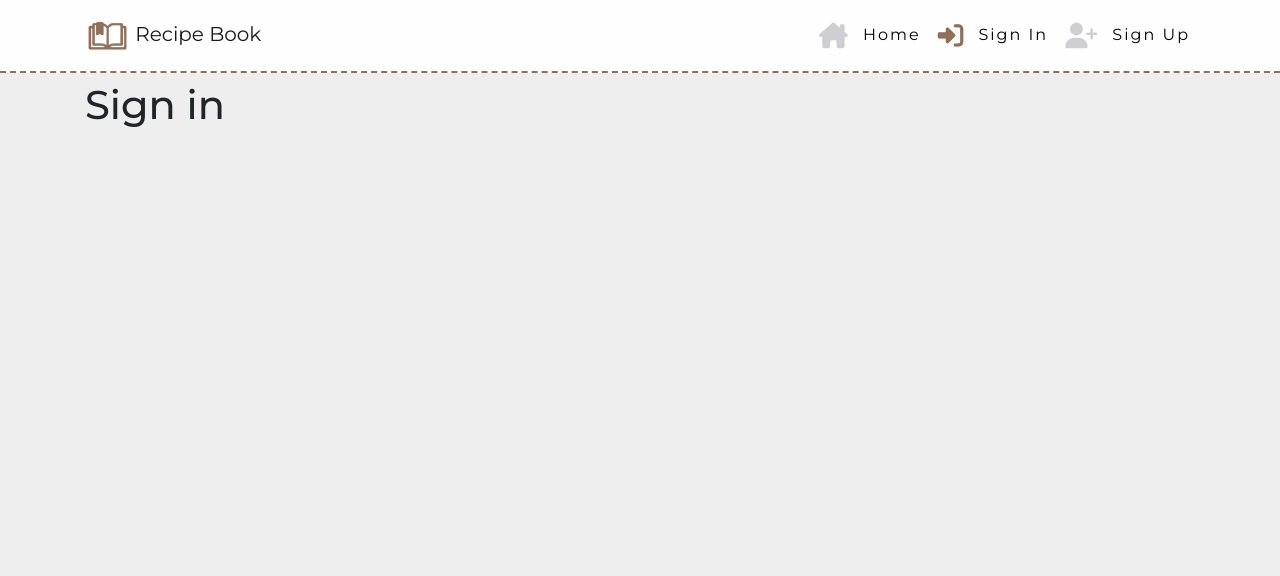
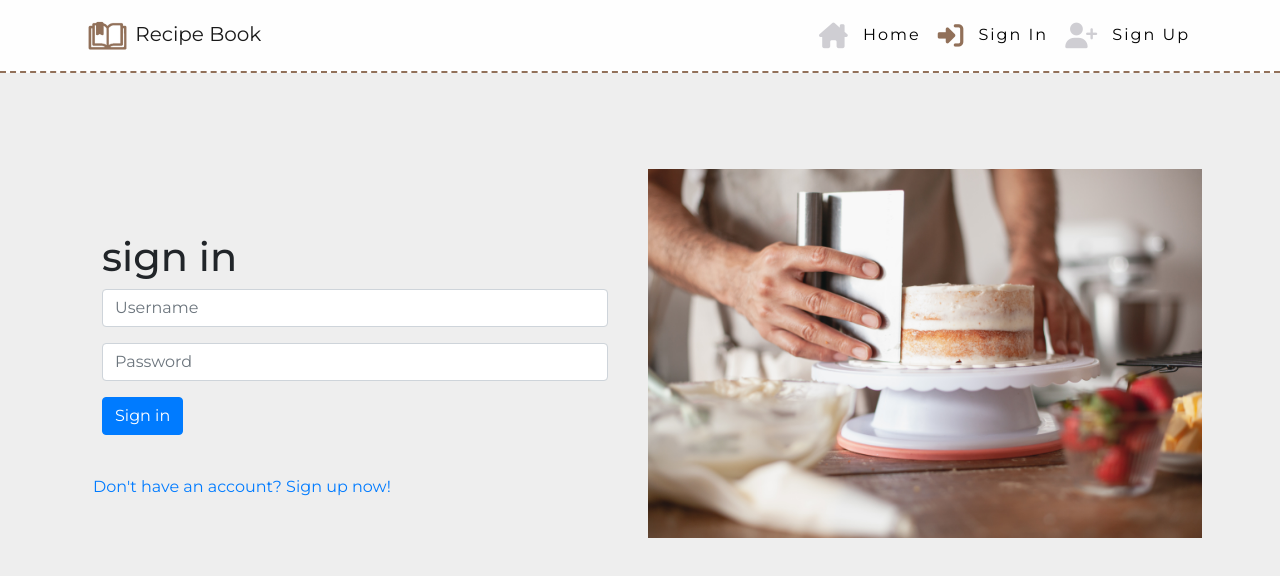
Before and after one commit to AlexanderJWard/recipe-book, a React (Create React App) app: page /signin in a window 1280 px wide. Shown: the top 576 px of the page. Built offline with nearby package versions, Linux system fonts and the light colour scheme.

Commit message:
Add SignIn page and event handling

```diff
--- a/src/App.js
+++ b/src/App.js
@@ -4,6 +4,7 @@
 import {Route,Switch} from 'react-router-dom';
 import './api/axiosDefaults';
 import SignUpForm from './pages/auth/SignUpForm';
+import SignInForm from './pages/auth/SignInForm';
 
 function App() {
 
@@ -16,7 +17,7 @@
       <Container className={styles.Main}>
         <Switch>
           <Route exact path="/" render={() => <h1>Home page</h1>} />
-          <Route exact path="/signin" render={() => <h1>Sign in</h1>} />
+          <Route exact path="/signin" render={() => <SignInForm />} />
           <Route exact path="/signup" render={() => <SignUpForm />} />
           <Route render={() =><p>Page not found!</p>} />
         </Switch>
--- /dev/null
+++ b/src/pages/auth/SignInForm.js
@@ -0,0 +1,103 @@
+import React, { useState } from "react";
+import Form from "react-bootstrap/Form";
+import Alert from "react-bootstrap/Alert";
+import Button from "react-bootstrap/Button";
+import Col from "react-bootstrap/Col";
+import Row from "react-bootstrap/Row";
+import Image from "react-bootstrap/Image";
+import Container from "react-bootstrap/Container";
+import SignUp from "../../assets/SignUp.jpg";
+import { Link, useHistory } from "react-router-dom";
+
+import styles from "../../styles/SignInUpForm.module.css";
+import axios from "axios";
+
+function SignInForm() {
+  const [signInData, setSignInData] = useState({
+    username: "",
+    password: "",
+  });
+
+  const { username, password } = signInData;
+
+  const [errors, setErrors] = useState({});
+
+  const handleChange = (event) => {
+    setSignInData({
+      ...signInData,
+      [event.target.name]: event.target.value,
+    });
+  };
+
+  const history = useHistory();
+
+  const handleSubmit = async (event) => {
+    event.preventDefault();
+    try {
+      await axios.post("/dj-rest-auth/login/", signInData);
+      history.push("/");
+    } catch (err) {
+      setErrors(err.response?.data);
+    }
+  };
+
+  return (
+    <Row>
+      <Col className="my-auto p-0 p-md-2" md={6}>
+        <Container className={`p-4`}>
+          <h1>sign in</h1>
+          <Form onSubmit={handleSubmit}>
+            <Form.Group controlId="username">
+              <Form.Label className="d-none">Username</Form.Label>
+              <Form.Control
+                type="text"
+                placeholder="Username"
+                name="username"
+                value={username}
+                onChange={handleChange}
+              />
+            </Form.Group>
+            {errors.username?.map((message, idx) => (
+              <Alert variant="warning" key={idx}>
+                {message}
+              </Alert>
+            ))}
+
+            <Form.Group controlId="password">
+              <Form.Label className="d-none">Password</Form.Label>
+              <Form.Control
+                type="password"
+                placeholder="Password"
+                name="password"
+                value={password}
+                onChange={handleChange}
+              />
+            </Form.Group>
+            {errors.password?.map((message, idx) => (
+              <Alert variant="warning" key={idx}>
+                {message}
+              </Alert>
+            ))}
+            <Button type="submit">Sign in</Button>
+            {errors.non_field_errors?.map((message, idx) => (
+              <Alert key={idx} variant="warning" className="mt-3">
+                {message}
+              </Alert>
+            ))}
+          </Form>
+        </Container>
+        <Container className={`mt-3`}>
+          <Link to="/signup">
+            Don't have an account? <span>Sign up now!</span>
+          </Link>
+        </Container>
+      </Col>
+      <Col md={6} className={`my-auto d-none d-md-block p-2`}>
+        {/* https://www.pexels.com/photo/a-person-baking-a-cake-8477970/ */}
+        <Image src={SignUp} className={`${styles.Image}`} />
+      </Col>
+    </Row>
+  );
+}
+
+export default SignInForm;
```
Also changed, not shown: src/styles/Button.module.css (deleted).
